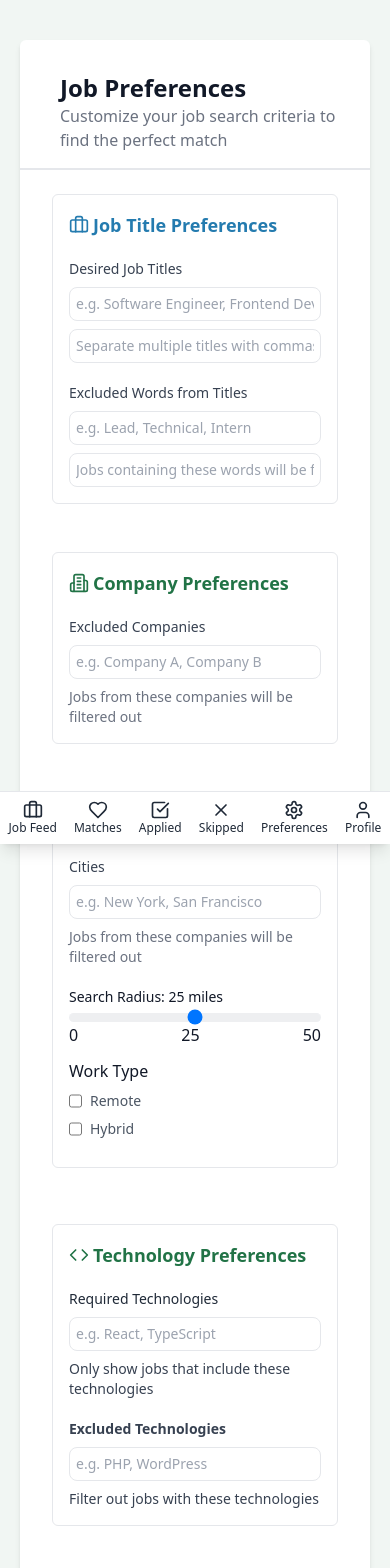
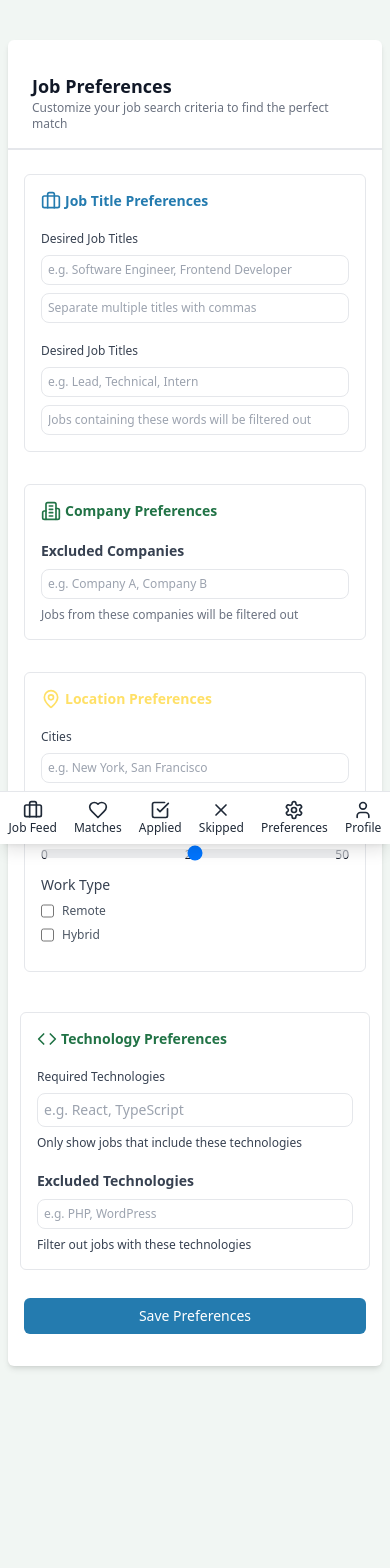
Before and after one commit to Muhammadbilalhaider/netlify-tailwind, a React (Create React App) app: page /preferences in a window 390 px wide. Shown: the top 1568 px of the page. After the commit the page ends 1446 px from the top, so only its background shows below. Built offline with nearby package versions, Linux system fonts and the light colour scheme.

Commit message:
making responsive

```diff
--- a/src/components/preferences/preferences.tsx
+++ b/src/components/preferences/preferences.tsx
@@ -6,65 +6,65 @@ import { Briefcase, Building2, Code, Locate, LocateFixed, MapPin, Settings } fro
 const Preferences = () => {
   const [progressValue, setProgressValue] = useState(25);
   return (
-    <div className="w-full flex flex-col justify-center items-start pb-24 py-10 px-5 sm:px-10 lg:px-48">
+    <div className="w-full flex flex-col justify-center items-start lg:pb-24 pb-20 sm:pb-20 py-10 md:px-5 px-2 sm:px-3 lg:px-48">
 
       <div className='flex flex-col py-4 w-full rounded-md shadow-md bg-white'>
 
-        <div className='flex flex-col w-full p-4 pl-10'>
-          <p className='text-2xl font-bold '>Job Preferences</p>
-          <p className='text-gray-500 '>Customize your job search criteria to find the perfect match</p>
+        <div className='flex flex-col w-full pl-6 p-4 md:pl-10'>
+          <p className='lg:text-2xl font-bold text-lg'>Job Preferences</p>
+          <p className='text-gray-500 md:text-base text-xs'>Customize your job search criteria to find the perfect match</p>
         </div>
         <hr className='border w-full '></hr>
 
-        <div className='flex flex-col border mt-6 m-8 rounded-md p-4'>
+        <div className='flex flex-col border mt-6 lg:m-8 md:m-5 m-4 rounded-md p-4'>
           <div className='flex space-x-1 items-center text-[#247BAF] flex-row'>
             <Briefcase size={20} />
-            <p className='font-semibold text-lg'>Job Title Preferences</p>
+            <p className='font-semibold lg:text-lg md:text-base text-sm'>Job Title Preferences</p>
           </div>
           <div className='flex flex-col  space-y-2 mt-5'>
-            <p className='font-medium  text-sm text-gray-700 rounded-lg'>Desired Job Titles</p>
-            <input className='text-sm text-gray-600 p-1.5 rounded-lg border' placeholder='e.g. Software Engineer, Frontend Developer'/>
-            <input className=' text-sm text-gray-600 p-1.5 rounded-lg border' placeholder='Separate multiple titles with commas'/>
+            <p className='font-medium text-xs lg:text-sm text-gray-700 rounded-lg '>Desired Job Titles</p>
+            <input className='lg:text-sm text-xs text-gray-600 p-1.5 rounded-lg border' placeholder='e.g. Software Engineer, Frontend Developer'/>
+            <input className=' lg:text-sm text-xs text-gray-600 p-1.5 rounded-lg border' placeholder='Separate multiple titles with commas'/>
 
           </div>
 
 
           <div className='flex flex-col space-y-2 mt-5'>
-          <p className='font-medium  text-sm text-gray-700 rounded-lg'>Excluded Words from Titles</p>
-            <input className='text-sm text-gray-800 p-1.5 rounded-lg border' placeholder='e.g. Lead, Technical, Intern'/>
-            <input className=' text-sm text-gray-800 p-1.5 rounded-lg border' placeholder='Jobs containing these words will be filtered out'/>
+          <p className='font-medium text-xs lg:text-sm text-gray-700 rounded-lg '>Desired Job Titles</p>
+          <input className='lg:text-sm text-xs text-gray-600 p-1.5 rounded-lg border' placeholder='e.g. Lead, Technical, Intern'/>
+            <input className='lg:text-sm text-xs text-gray-600 p-1.5 rounded-lg border' placeholder='Jobs containing these words will be filtered out'/>
             </div>
 
         </div>
 
-        <div className='flex flex-col border mt-4 m-8 rounded-md p-4'>
+        <div className='flex flex-col border mt-4 lg:m-8 md:m-5 m-4   rounded-md p-4'>
           <div className='flex space-x-1 text-[#217346] items-center flex-row'>
             <Building2 size={20} />
-            <p className='font-semibold text-lg'>Company Preferences</p>
+            <p className='font-semibold lg:text-lg md:text-base text-sm'>Company Preferences</p>
           </div>
           <div className='flex flex-col  space-y-2 mt-5'>
-          <p className='font-medium  text-sm text-gray-700 rounded-lg'>Excluded Companies</p>
-            <input className='text-sm text-gray-800 p-1.5 rounded-lg border' placeholder='e.g. Company A, Company B'/>
+          <p className='font-semibold text-sm text-gray-700'>Excluded Companies</p>
+            <input className='md:text-sm text-xs text-gray-800 p-1.5 rounded-lg border' placeholder='e.g. Company A, Company B'/>
 
-            <p className='text-sm text-gray-500'>Jobs from these companies will be filtered out</p>
+            <p className='md:text-sm text-xs text-gray-500'>Jobs from these companies will be filtered out</p>
           </div>
 
         </div>
 
 
-        <div className='flex flex-col border mt-4 m-8 rounded-md p-4'>
+        <div className='flex flex-col border mt-4 lg:m-8 md:m-5 m-4   rounded-md p-4'>
           <div className='flex space-x-1 text-[#FFE066] items-center flex-row'>
             <MapPin size={20} />
-            <p className='font-semibold text-lg'>Location Preferences</p>
+            <p className='font-semibold lg:text-lg md:text-base text-sm'>Location Preferences</p>
           </div>
           <div className='flex flex-col  space-y-2 mt-5'>
-          <p className='font-medium  text-sm text-gray-700 rounded-lg'>Cities</p>
-            <input className='text-sm text-gray-800 p-1.5 rounded-lg border' placeholder='e.g. New York, San Francisco'/>
-            <p className='text-sm text-gray-500 border-gray-200'>Jobs from these companies will be filtered out</p>
+          <p className='font-medium text-xs lg:text-sm text-gray-700 rounded-lg '>Cities</p>
+          <input className='md:text-sm text-xs text-gray-800 p-1.5 rounded-lg border' placeholder='e.g. New York, San Francisco'/>
+            <p className='md:text-sm text-xs text-gray-500 border-gray-200'>Jobs from these companies will be filtered out</p>
           </div>
 
           <div className='flex flex-col w-full mt-5'>
-            <p className='text-sm font-medium'>
+            <p className='md:text-sm text-xs lg:text-sm font-medium'>
               Search Radius: {progressValue} miles
             </p>
             <span className='w-full relative h-1 bg-transparent justify-center'>
@@ -82,25 +82,25 @@ const Preferences = () => {
                 }}
               />
             </span>
-            <div className='flex w-full justify-between mt-3'>
-              <p>0</p>
-              <p>25</p>
-              <p>50</p>
+            <div className='flex w-full justify-between md:mt-4 lg:mt-3'>
+            <p className='md:text-sm text-xs lg:text-sm font-medium'>0</p>
+            <p className='md:text-sm text-xs lg:text-sm font-medium'>25</p>
+            <p className='md:text-sm text-xs lg:text-sm font-medium'>50</p>
             </div>
 
           </div>
 
           <div className='flex flex-col  mt-2 my-2 py-1'>
-            <p>Work Type</p>
+          <p className='font-medium md:text-sm text-sm  text-gray-700 rounded-lg '>Work Type</p>
             <div className='flex flex-col mt-2 space-y-2'>
 
               <span className='flex flex-row space-x-2'>
                 <input type='checkbox' />
-                <p className='text-sm text-gray-600'>Remote</p>
+                <p className='lg:text-sm text-xs text-gray-600'>Remote</p>
               </span>
               <span className='flex flex-row space-x-2'>
                 <input type='checkbox' />
-                <p className='text-sm text-gray-600'>
+                <p className='lg:text-sm text-xs text-gray-600'>
                   Hybrid</p>
               </span>
             </div>
@@ -109,30 +109,30 @@ const Preferences = () => {
 
         </div>
 
-        <div className='flex flex-col border mt-6 m-8 rounded-md p-4'>
+        <div className='flex flex-col border mt-6 lg:m-8 md:m-5 m-3  rounded-md p-4'>
           <div className='flex space-x-1 items-center text-[#217346] flex-row'>
             <Code size={20} />
-            <p className='font-semibold text-lg'>Technology Preferences</p>
+            <p className='font-semibold lg:text-lg md:text-base text-sm'>Technology Preferences</p>
           </div>
           <div className='flex flex-col  space-y-2 mt-5'>
-            <p className=' text-sm text-gray-800'>Required Technologies</p>
+          <p className='font-medium text-xs lg:text-sm text-gray-700 rounded-lg '>Required Technologies</p>
             <input className='text-sm text-gray-800 p-1.5 rounded-lg border' placeholder='e.g. React, TypeScript'/>
 
-            <p className='text-sm text-gray-700'>Only show jobs that include these technologies</p>
+            <p className='lg:text-sm md:text-sm text-xs text-gray-700'>Only show jobs that include these technologies</p>
           </div>
 
 
           <div className='flex flex-col space-y-2 mt-5'>
             <p className='font-semibold text-sm text-gray-700'>Excluded Technologies</p>
-            <input className=' text-sm text-gray-800 p-1.5 rounded-lg border' placeholder='e.g. PHP, WordPress'/>
-            <p className='text-sm text-gray-700'>Filter out jobs with these technologies</p>
+            <input className='md:text-sm text-xs text-gray-800 p-1.5 rounded-lg border' placeholder='e.g. PHP, WordPress'/>
+            <p className='md:text-sm text-xs text-gray-700'>Filter out jobs with these technologies</p>
           </div>
 
         </div>
 
 
-        <div className='flex flex-col mt-6 m-4 rounded-md p-4'>
-          <button className='w-full p-2 rounded-md bg-[#247BAF] text-white'>Save Preferences</button>
+        <div className='flex flex-col lg:mt-6 lg:m-4 rounded-md p-4'>
+          <button className='w-full p-2 md:text-base text-sm rounded-md bg-[#247BAF] text-white'>Save Preferences</button>
         </div>
 
       </div>
--- a/src/components/skippedJob/SkippedJob.tsx
+++ b/src/components/skippedJob/SkippedJob.tsx
@@ -7,8 +7,8 @@ const SkippedJob = () => {
 
       {/* Header Section */}
       <div className="flex w-full flex-col space-y-2">
-        <p className="font-bold text-lg text-gray-900 sm:text-xl lg:text-2xl">Skipped Jobs</p>
-        <p className="text-sm sm:text-base text-gray-500">
+      <p className="font-bold text-base lg:text-lg text-gray-900">Skipped Jobs</p>
+        <p className="text-xs lg:text-sm md:text-sm text-gray-500">
           Review jobs you've skipped - you can always change your mind!
         </p>
       </div>
@@ -41,14 +41,14 @@ const SkippedJob = () => {
         {/* Job Row */}
         <div className="flex flex-col sm:flex-row justify-between items-start sm:items-center px-4 rounded-md py-3 bg-white space-y-4 sm:space-y-0">
           <div className="w-full sm:w-auto">
-            <p className="font-medium text-base text-gray-900">Journeyman Plumber</p>
+            <p className="font-medium lg:text-base text-sm text-gray-900">Journeyman Plumber</p>
             <p className='text-gray-500 font-medium text-sm'>Bellingham, MA, US</p>
           </div>
           <div className="w-full sm:w-auto text-gray-900 text-sm">
-            <p>G&C Plumbing & Heating LLC</p>
+            <p className='lg:text-base text-sm'>G&C Plumbing & Heating LLC</p>
           </div>
           <div className="w-full sm:w-auto text-xs md:text-xs sm:text-base text-gray-500">
-            <p>About 21 hours ago</p>
+            <p className='lg:text-base text-xs'>About 21 hours ago</p>
           </div>
           <div className="flex flex-row lg:gap-2 gap-1 w-full md:text-xs sm:w-auto justify-start sm:justify-center">
             <button className="bg-transparent border md:text-xs border-gray-300 text-sm sm:text-base p-1 rounded-lg px-3 hover:bg-gray-100">
```
Also changed, not shown: src/components/Applied/Applied.tsx (+30 -31 lines), src/components/MatchJobs/Matchjobs.tsx (+13 -13 lines), src/components/userPortal/UserPortal.tsx (+24 -24 lines).
